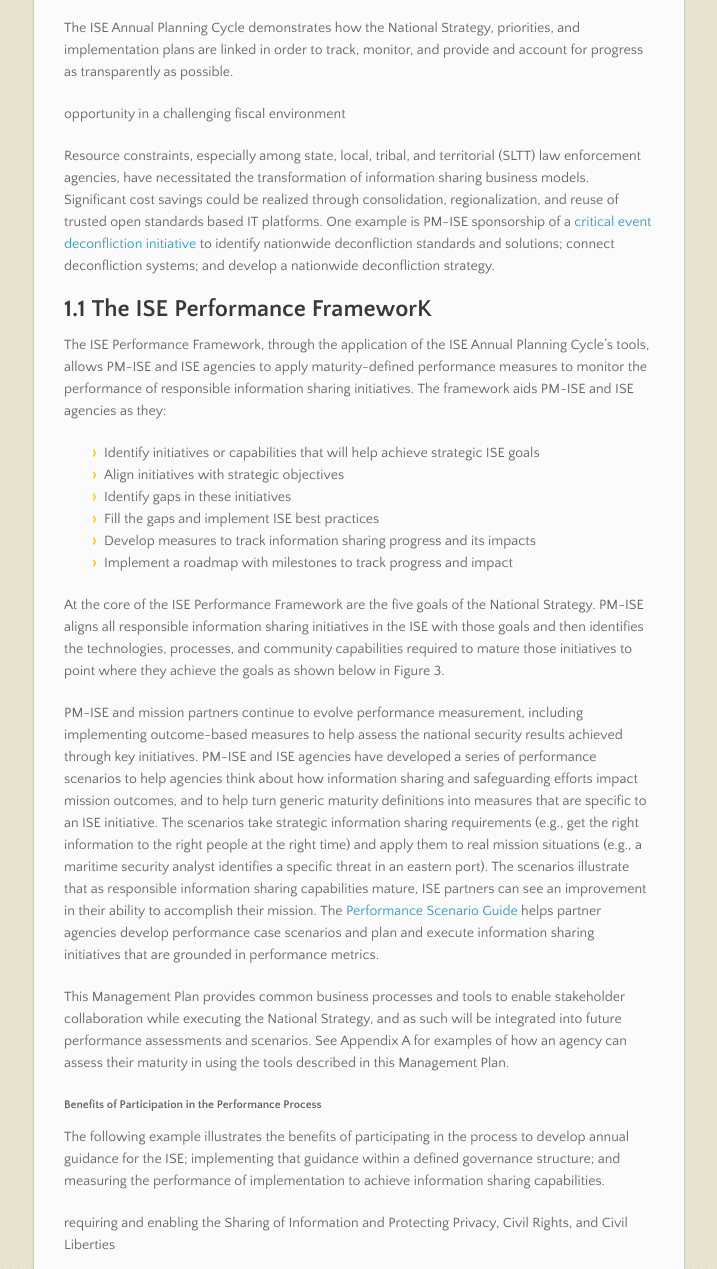
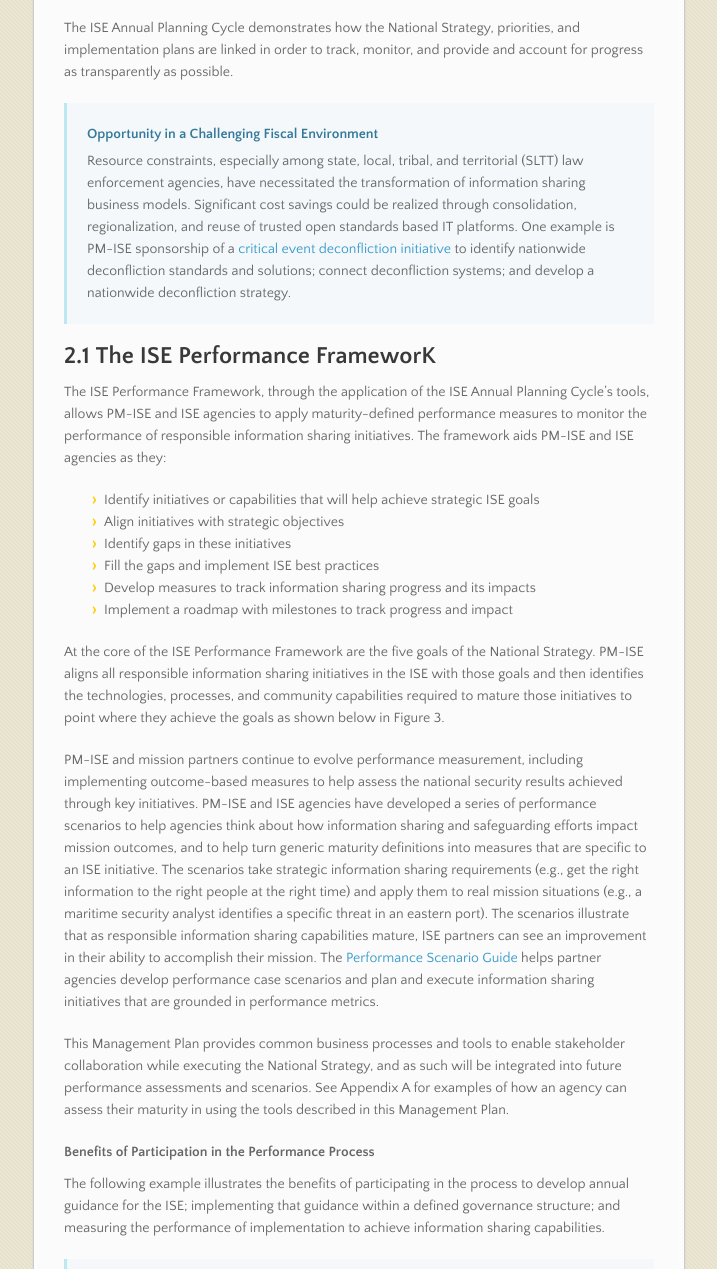
Before and after one commit to info-sharing-environment/management-plan, a plain HTML site: page Budget.html in a window 1280 px wide. Shown: the part 911-2180 px from the top of the page, without its empty margins (282-999 px from the left). Drawn offline with nearby package versions, Linux system fonts and the light colour scheme.

Commit message:
Update Budget.html

```diff
--- a/Budget.html
+++ b/Budget.html
@@ -40,7 +40,7 @@
       </nav>
       <section>
       <h1>
-	1Budget and Performance</h1>
+	1 Budget and Performance</h1>
 <p>The ISE&rsquo;s Annual Planning Cycle is shown below in Figure 2, focuses on implementing the 16 priority objectives of the <a href="http://ise.gov/sites/default/files/2012infosharingstrategy.pdf">National Strategy</a>. Driving the cycle are the implementation plans for the National Strategy&rsquo;s priority objectives and the annual NSS and OMB Programmatic Guidance,<a href="#_ftn1" name="_ftnref1" title="">[1]</a> which guides federal agencies&rsquo; prioritization of ISE investments in their budget formulation process. The challenging fiscal environment necessitates the need for thoughtful choices that balance the need to meet current agency mission requirements with interoperable, standards-based solutions.</p>
 <h2>
 	1.1 Annual Budget Planning Cycle</h2>
@@ -55,10 +55,13 @@
 		Making program and budget decisions in subsequent years.</li>
 </ul>
 <p>The ISE Annual Planning Cycle demonstrates how the National Strategy, priorities, and implementation plans are linked in order to track, monitor, and provide and account for progress as transparently as possible.</p>
-				<p>opportunity in a challenging fiscal environment</p>
+
+				      <div class="bs-callout bs-callout-info">
+				<h4>Opportunity in a Challenging Fiscal Environment</h4>
 				<p>Resource constraints, especially among state, local, tribal, and territorial (SLTT) law enforcement agencies, have necessitated the transformation of information sharing business models. Significant cost savings could be realized through consolidation, regionalization, and reuse of trusted open standards based IT platforms. One example is PM-ISE sponsorship of a <a href="http://www.ise.gov/annual-report/section3.html#section-6b">critical event deconfliction initiative</a> to identify nationwide deconfliction standards and solutions; connect deconfliction systems; and develop a nationwide deconfliction strategy.</p>
+</div>
 	<h2>
-		1.1 The ISE Performance FrameworK</h2>
+		2.1 The ISE Performance FrameworK</h2>
 	<p>The ISE Performance Framework, through the application of the ISE Annual Planning Cycle&rsquo;s tools, allows PM-ISE and ISE agencies to apply maturity-defined performance measures to monitor the performance of responsible information sharing initiatives. The framework aids PM‑ISE and ISE agencies as they:</p>
 	<ul>
 		<li>
@@ -77,11 +80,11 @@
 	<p>At the core of the ISE Performance Framework are the five goals of the National Strategy. PM-ISE aligns all responsible information sharing initiatives in the ISE with those goals and then identifies the technologies, processes, and community capabilities required to mature those initiatives to point where they achieve the goals as shown below in Figure 3.</p>
 	<p>PM-ISE and mission partners continue to evolve performance measurement, including implementing outcome-based measures to help assess the national security results achieved through key initiatives. PM-ISE and ISE agencies have developed a series of performance scenarios to help agencies think about how information sharing and safeguarding efforts impact mission outcomes, and to help turn generic maturity definitions into measures that are specific to an ISE initiative. The scenarios take strategic information sharing requirements (e.g., get the right information to the right people at the right time) and apply them to real mission situations (e.g., a maritime security analyst identifies a specific threat in an eastern port). The scenarios illustrate that as responsible information sharing capabilities mature, ISE partners can see an improvement in their ability to accomplish their mission. The <a href="http://ise.gov/sites/default/files/PM-ISE_Performance_Scenario_Guide.pdf">Performance Scenario Guide</a> helps partner agencies develop performance case scenarios and plan and execute information sharing initiatives that are grounded in performance metrics.</p>
 	<p>This Management Plan provides common business processes and tools to enable stakeholder collaboration while executing the National Strategy, and as such will be integrated into future performance assessments and scenarios. See Appendix A for examples of how an agency can assess their maturity in using the tools described in this Management Plan.</p>
-	<h5>
-		Benefits of Participation in the Performance Process</h5>
+	<h4>
+		Benefits of Participation in the Performance Process</h4>
 	<p>The following example illustrates the benefits of participating in the process to develop annual guidance for the ISE; implementing that guidance within a defined governance structure; and measuring the performance of implementation to achieve information sharing capabilities.</p>
-
-					<p>requiring and enabling the Sharing of Information and Protecting Privacy, Civil Rights, and Civil Liberties</p>
+      <div class="bs-callout bs-callout-info">
+					<h4>Requiring and Enabling the Sharing of Information and Protecting Privacy, Civil Rights, and Civil Liberties</h4p>
 					<p>Both federal and non-federal partners are required to develop and implement written privacy, civil rights, and civil liberties (P/CR/CL) policies consistent with the ISE Privacy Guidelines. All of the abovementioned ISE management tools were used to accelerate the completion of ISE P/CR/CL protection policies by federal partners, resulting in the completion of policies by 93% of federal ISE mission partners. The 2013 ISE Performance Assessment measured the effectiveness of common P/CR/CL protections throughout ISE federal partners and found:</p>
 					<ul>
 						<li>
@@ -90,6 +93,7 @@
 							Additional work is needed to increase the use of internal agency compliance, oversight, and accountability mechanisms for consistency in the application of P/CR/CL protections.</li>
 					</ul>
 					<p>Beginning in 2010, DHS included special condition language in homeland security grants to state and local governments requiring that fusion centers complete ISE P/CR/CL protection policies within six months of receiving a grant award. The addition of this grant condition enabled all operational designated state and major urban area fusion centers to have completed ISE P/CR/CL protection policies as of April 2011.</p>
+</div>
 	<p>If you would like more information on how to participate in the ISE budget and performance processes, please contact your agency ISA IPC representative, ISE performance point of contact, or PM-ISE Planning, Resources and Performance team at <a href="http://ISE.gov/contact">ISE.gov/contact</a>.</p>
 </div>
 <div>
```
